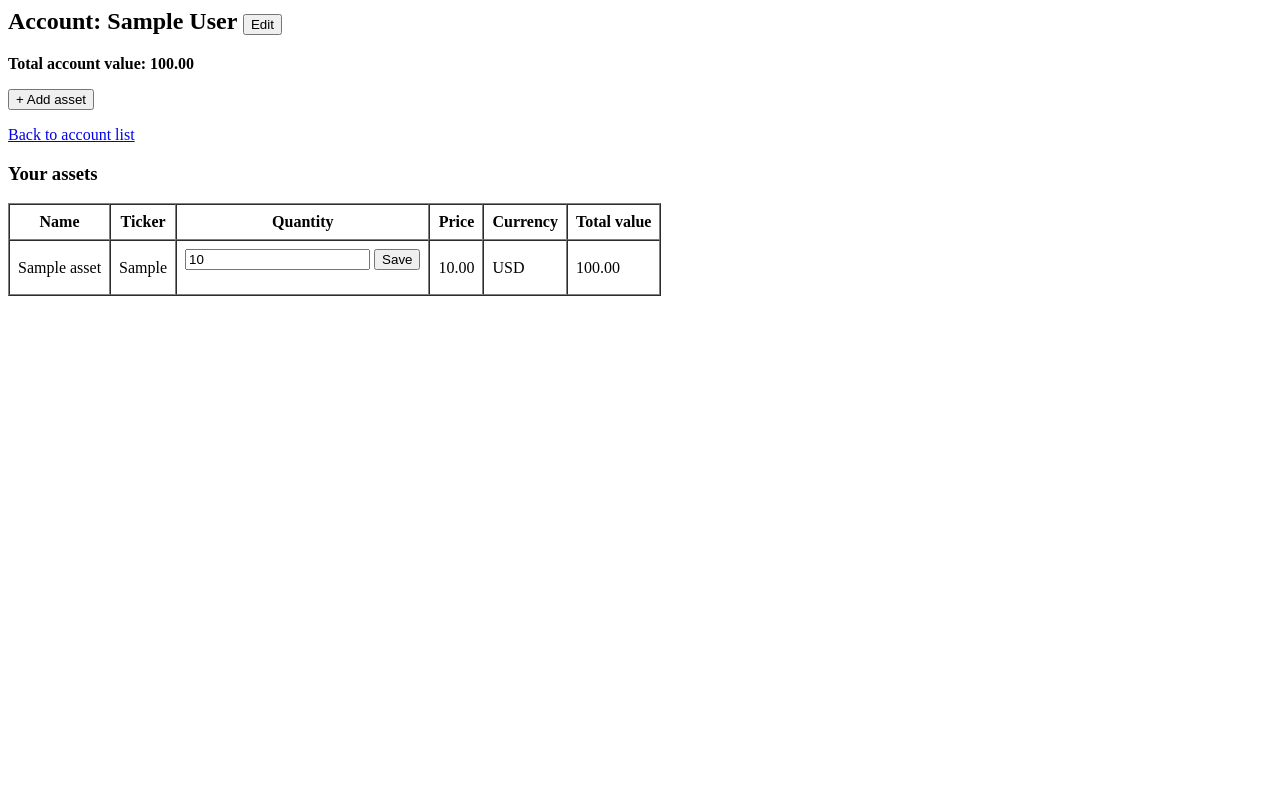
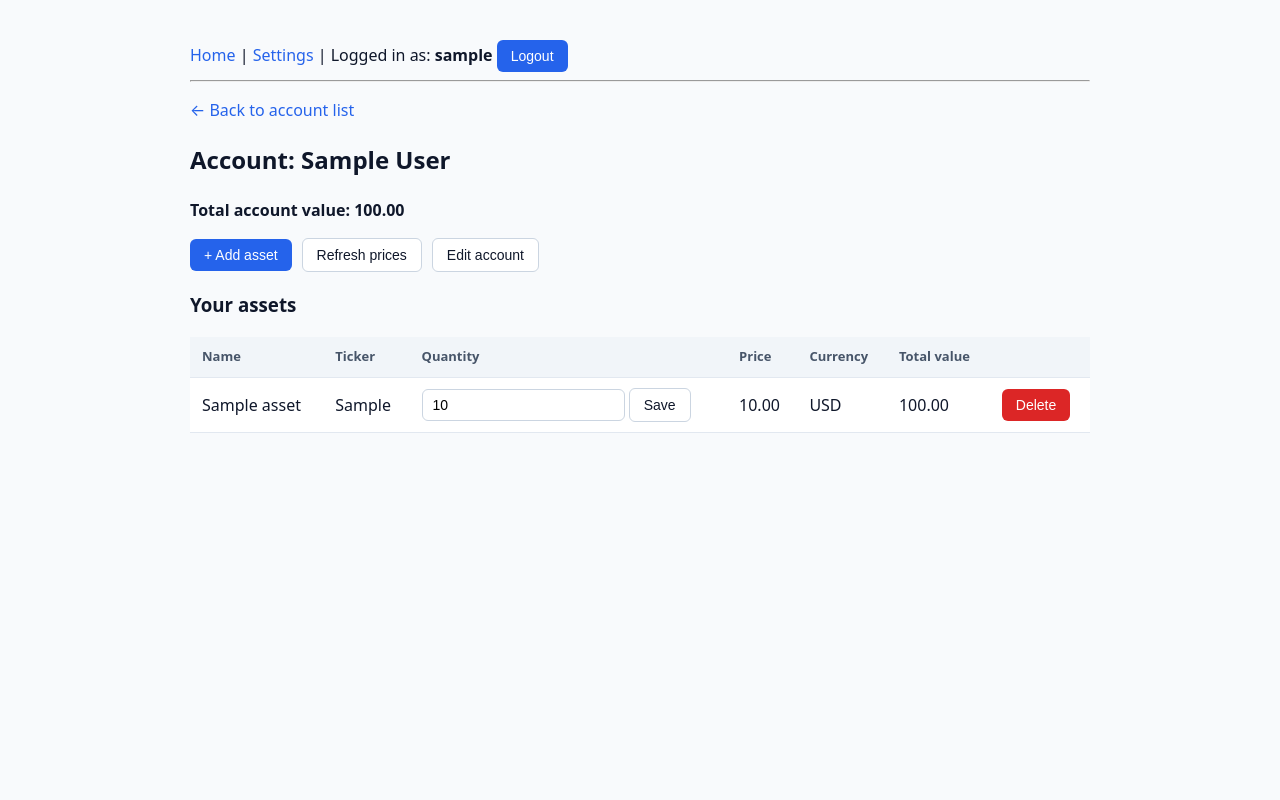
Before and after one commit to puxa7/networth-tracker, a Django app: page /accounts/1/ in a window 1280 px wide. Run offline with Django 5.2, Linux system fonts and the light colour scheme; a user stored in the database is signed in; tables that the repository leaves empty hold one stand-in row (values such as "Sample post").

Commit message:
added base.html and more css

```diff
--- a/portfolio/static/portfolio/style.css
+++ b/portfolio/static/portfolio/style.css
@@ -1,16 +1,131 @@
-* {
-    box-sizing: border-box;
-    margin: 0;
-    padding: 0;
+body {
+    font-family: system-ui, -apple-system, sans-serif;
+    background-color: #f8fafc;
+    color: #0f172a;
+    max-width: 900px;
+    margin: 40px auto;
+    padding: 0 20px;
+    line-height: 1.5;
 }
 
-.btn-logout {
-    width: 100%;
-    margin-top: 10px;
-    background: transparent;
-    color: #cbd5e1;
-    border: 1px solid #334155;
-    padding: 8px;
-    border-radius: 8px;
+button {
+    background-color: #2563eb;
+    color: #ffffff;
+    border: none;
+    padding: 8px 14px;
+    border-radius: 6px;
+    font-size: 14px;
     cursor: pointer;
 }
+
+button:hover {
+    background-color: #1d4ed8;
+}
+
+input {
+    padding: 7px 10px;
+    border: 1px solid #cbd5e1;
+    border-radius: 6px;
+    font-size: 14px;
+}
+
+a {
+    color: #2563eb;
+    text-decoration: none;
+}
+
+a:hover {
+    text-decoration: underline;
+}
+
+table {
+    width: 100%;
+    border-collapse: collapse;
+    background-color: #ffffff;
+    margin-top: 12px;
+}
+
+th, td {
+    padding: 10px 12px;
+    text-align: left;
+    border-bottom: 1px solid #e2e8f0;
+}
+
+th {
+    background-color: #f1f5f9;
+    font-size: 13px;
+    color: #475569;
+}
+
+dialog {
+    border: none;
+    border-radius: 12px;
+    padding: 24px;
+    width: 90%;
+    max-width: 400px;
+    box-shadow: 0 10px 25px rgba(0, 0, 0, 0.15);
+}
+
+dialog::backdrop {
+    background: rgba(15, 23, 42, 0.5);
+}
+
+form p label {
+    display: block;
+    font-size: 13px;
+    font-weight: 600;
+    margin-bottom: 4px;
+}
+
+form p input,
+form p select {
+    width: 100%;
+    box-sizing: border-box;
+    padding: 7px 10px;
+    border: 1px solid #cbd5e1;
+    border-radius: 6px;
+}
+
+.actions {
+    display: flex;
+    gap: 10px;
+    align-items: center;
+    margin: 16px 0;
+}
+
+.btn-secondary {
+    background-color: #ffffff;
+    color: #0f172a;
+    border: 1px solid #cbd5e1;
+}
+
+.btn-secondary:hover {
+    background-color: #f1f5f9;
+}
+
+.btn-danger {
+    background-color: #dc2626;
+}
+
+.btn-danger:hover {
+    background-color: #b91c1c;
+}
+
+a.btn {
+    display: inline-block;
+    background-color: #2563eb;
+    color: #ffffff;
+    padding: 8px 14px;
+    border-radius: 6px;
+    font-size: 14px;
+    text-decoration: none;
+}
+
+a.btn:hover {
+    background-color: #1d4ed8;
+    text-decoration: none;
+}
+
+main > form {
+    max-width: 360px;
+}
--- a/portfolio/templates/portfolio/account_detail.html
+++ b/portfolio/templates/portfolio/account_detail.html
@@ -1,15 +1,76 @@
-<h2>
-    Account: {{ account.name }}
-    <button type="button" onclick="document.getElementById('accountSettingsModal').showModal()">
-        Edit
+{% extends 'portfolio/base.html' %}
+
+{% block title %}{{ account.name }} account details{% endblock %}
+
+{% block content %}
+<p><a href="{% url 'home' %}">&larr; Back to account list</a></p>
+
+<h2>Account: {{ account.name }}</h2>
+<p><strong>Total account value: {{ account.total_value|floatformat:2 }}</strong></p>
+
+<div class="actions">
+    <button type="button" onclick="document.getElementById('assetModal').showModal()">
+        + Add asset
     </button>
-</h2>
 
+    <form action="{% url 'refresh_account_prices' account.id %}" method="post">
+        {% csrf_token %}
+        <button type="submit" class="btn-secondary">Refresh prices</button>
+    </form>
 
+    <button type="button" class="btn-secondary" onclick="document.getElementById('accountSettingsModal').showModal()">
+        Edit account
+    </button>
+</div>
+
+<h3>Your assets</h3>
+
+<table>
+    <thead>
+        <tr>
+            <th>Name</th>
+            <th>Ticker</th>
+            <th>Quantity</th>
+            <th>Price</th>
+            <th>Currency</th>
+            <th>Total value</th>
+            <th></th>
+        </tr>
+    </thead>
+    <tbody>
+        {% for asset in assets %}
+        <tr>
+            <td>{{ asset.name }}</td>
+            <td>{{ asset.ticker }}</td>
+            <td>
+                <form action="{% url 'edit_asset_quantity' asset.id %}" method="post">
+                    {% csrf_token %}
+                    <input type="number" name="quantity" value="{{ asset.quantity|floatformat:'-3u' }}" step="0.001"
+                        min="0.001" required>
+                    <button type="submit" class="btn-secondary">Save</button>
+                </form>
+            </td>
+            <td>{{ asset.price|floatformat:2 }}</td>
+            <td>{{ asset.currency }}</td>
+            <td>{{ asset.total_value|floatformat:2 }}</td>
+            <td>
+                <form action="{% url 'delete_asset' asset.id %}" method="post"
+                    onsubmit="return confirm('Delete {{ asset.name|escapejs }}?');">
+                    {% csrf_token %}
+                    <button type="submit" class="btn-danger">Delete</button>
+                </form>
+            </td>
+        </tr>
+        {% empty %}
+        <tr>
+            <td colspan="7">No assets</td>
+        </tr>
+        {% endfor %}
+    </tbody>
+</table>
 
 <dialog id="accountSettingsModal">
     <h3>Manage account</h3>
-
 
     <form action="{% url 'edit_account' account.id %}" method="post">
         {% csrf_token %}
@@ -22,96 +83,39 @@
 
     <hr>
 
-
     <div>
         <p><strong>Danger zone</strong></p>
         <form action="{% url 'delete_account' account.id %}" method="post"
             onsubmit="return confirm('Are you sure you want to delete this account and all its assets?');">
             {% csrf_token %}
-            <button type="submit">Delete account</button>
+            <button type="submit" class="btn-danger">Delete account</button>
         </form>
     </div>
 
     <hr>
 
-    <button type="button" onclick="document.getElementById('accountSettingsModal').close()">
+    <button type="button" class="btn-secondary" onclick="document.getElementById('accountSettingsModal').close()">
         Close
     </button>
 </dialog>
 
-
-
-<p><strong>Total account value: {{ account.total_value|floatformat:2 }}</strong></p>
-
-<!-- Button that opens a popup -->
-<button type="button" onclick="document.getElementById('assetModal').showModal()">
-    + Add asset
-</button>
-
-<p><a href="{% url 'home' %}">Back to account list</a></p>
-
-<!-- Table with assets -->
-<h3>Your assets</h3>
-
-<table border="1" cellpadding="8" cellspacing="0">
-    <thead>
-        <tr>
-            <th>Name</th>
-            <th>Ticker</th>
-            <th>Quantity</th>
-            <th>Price</th>
-            <th>Currency</th>
-            <th>Total value</th>
-        </tr>
-    </thead>
-    <tbody>
-        <tr>
-            {% for asset in assets %}
-            <td>{{ asset.name }}</td>
-            <td>{{ asset.ticker }}</td>
-            <td>
-                <form action="{% url 'edit_asset_quantity' asset.id %}" method="post">
-                    {% csrf_token %}
-                    <input type="number" name="quantity" value="{{ asset.quantity|floatformat:0 }}" step="0.000001"
-                        min="0.000001" required>
-                    <button type="submit">Save</button>
-                </form>
-            </td>
-            <td>{{ asset.price|floatformat:2 }}</td>
-            <td>{{ asset.currency }}</td>
-            <td>{{ asset.total_value|floatformat:2 }}</td>
-        </tr>
-        {% empty %}
-        <tr>
-            <td colspan="6">No assets</td>
-        </tr>
-        {% endfor %}
-    </tbody>
-
-</table>
-
-
-
-<!-- Popup (Modal) -->
 <dialog id="assetModal">
     <h3>Add new asset</h3>
     <form method="post">
         {% csrf_token %}
         {{ form.as_p }}
-
-        <button type="submit">Save</button>
-        <button type="button" onclick="document.getElementById('assetModal').close()">
-            Cancel
-        </button>
+        <div class="actions">
+            <button type="submit">Save</button>
+            <button type="button" class="btn-secondary" onclick="document.getElementById('assetModal').close()">
+                Cancel
+            </button>
+        </div>
     </form>
 </dialog>
-
-
-
-
 
 {% if form.errors %}
 <script>
     document.getElementById('assetModal').showModal();
 </script>
 {% endif %}
+{% endblock %}
--- /dev/null
+++ b/portfolio/templates/portfolio/base.html
@@ -0,0 +1,33 @@
+{% load static %}
+<!DOCTYPE html>
+<html lang="en">
+
+<head>
+    <meta charset="UTF-8">
+    <title>{% block title %}NetWorth{% endblock %}</title>
+    <link rel="stylesheet" href="{% static 'portfolio/style.css' %}">
+</head>
+
+<body>
+    {% if user.is_authenticated %}
+    <header>
+        <nav>
+            <a href="{% url 'home' %}">Home</a> |
+            <a href="{% url 'settings' %}">Settings</a> |
+            <span>Logged in as: <strong>{{ user.username }}</strong></span>
+            <form action="{% url 'logout' %}" method="post" style="display:inline;">
+                {% csrf_token %}
+                <button type="submit">Logout</button>
+            </form>
+        </nav>
+        <hr>
+    </header>
+    {% endif %}
+
+    <main>
+        {% block content %}
+        {% endblock %}
+    </main>
+</body>
+
+</html>
--- a/portfolio/urls.py
+++ b/portfolio/urls.py
@@ -23,4 +23,6 @@ urlpatterns = [
     path("settings/delete-account/", views.delete_user_view, name="delete_user"),
     path("accounts/<int:pk>/delete/", views.delete_account_view, name="delete_account"),
     path("assets/<int:pk>/edit-quantity/", views.edit_asset_quantity_view, name="edit_asset_quantity"),
+    path("assets/<int:pk>/delete/", views.delete_asset_view, name="delete_asset"),
+    path("accounts/<int:pk>/refresh-prices/", views.refresh_account_prices_view, name="refresh_account_prices"),
 ]
--- a/portfolio/views.py
+++ b/portfolio/views.py
@@ -9,6 +9,18 @@ from django.contrib.auth.forms import UserCreationForm
 from django.contrib.auth import login
 from django.contrib.auth import logout
 
+
+
+def _update_assets_prices(assets):
+    for asset in assets:
+        try:
+            ticker_data = yf.Ticker(asset.ticker)
+            latest_price = ticker_data.fast_info["last_price"]
+            if latest_price:
+                asset.price = Decimal(str(round(latest_price, 6)))
+                asset.save()
+        except Exception:
+            continue
 
 @login_required
 def home_view(request):
@@ -67,17 +79,7 @@ def add_account_view(request):
 @require_POST
 def refresh_prices_view(request):
     assets = Asset.objects.filter(account__user=request.user)
-
-    for asset in assets:
-        try:
-            ticker_data = yf.Ticker(asset.ticker)
-            latest_price = ticker_data.fast_info["last_price"]
-            if latest_price:
-                asset.price = Decimal(str(round(latest_price, 6)))
-                asset.save()
-        except Exception:
-            continue
-
+    _update_assets_prices(assets)
     return redirect("home")
 
 
@@ -141,7 +143,23 @@ def edit_asset_quantity_view(request, pk):
             asset.quantity = new_quantity
             asset.save()
     except (InvalidOperation, TypeError):
-        # Ignorujemy błędnie wpisane dane, żeby nie wysypać widoku
         pass
 
     return redirect("account_detail", pk=asset.account.id)
+
+
+@login_required
+@require_POST
+def delete_asset_view(request, pk):
+    asset = get_object_or_404(Asset, id=pk, account__user=request.user)
+    account_id = asset.account.id
+    asset.delete()
+    return redirect("account_detail", pk=account_id)
+
+
+@login_required
+@require_POST
+def refresh_account_prices_view(request, pk):
+    account = get_object_or_404(Account, id=pk, user=request.user)
+    _update_assets_prices(account.asset_set.all())
+    return redirect("account_detail", pk=account.id)
```
Also changed, not shown: portfolio/templates/portfolio/add_account.html (+6 -3 lines), portfolio/templates/portfolio/home.html (+10 -36 lines), portfolio/templates/portfolio/login.html (+4 -12 lines), portfolio/templates/portfolio/register.html (+4 -10 lines), portfolio/templates/portfolio/settings.html (+4 -12 lines).
